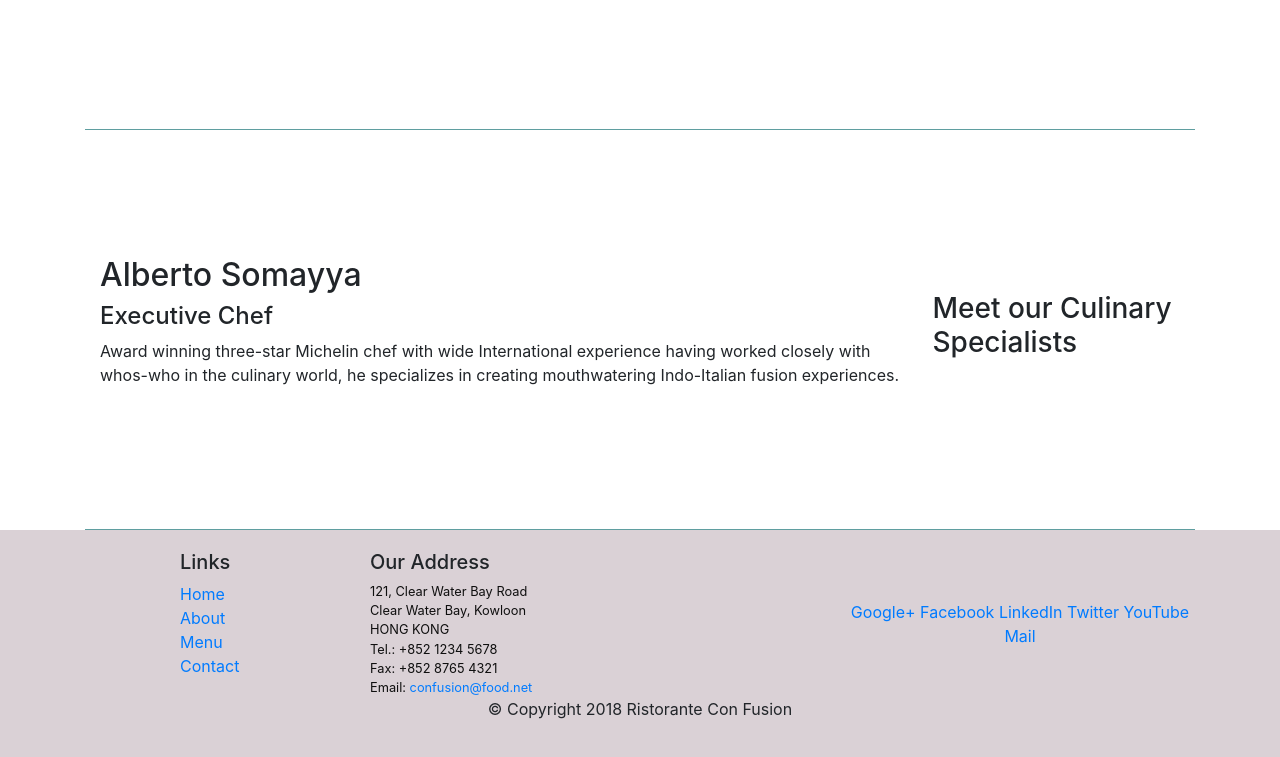
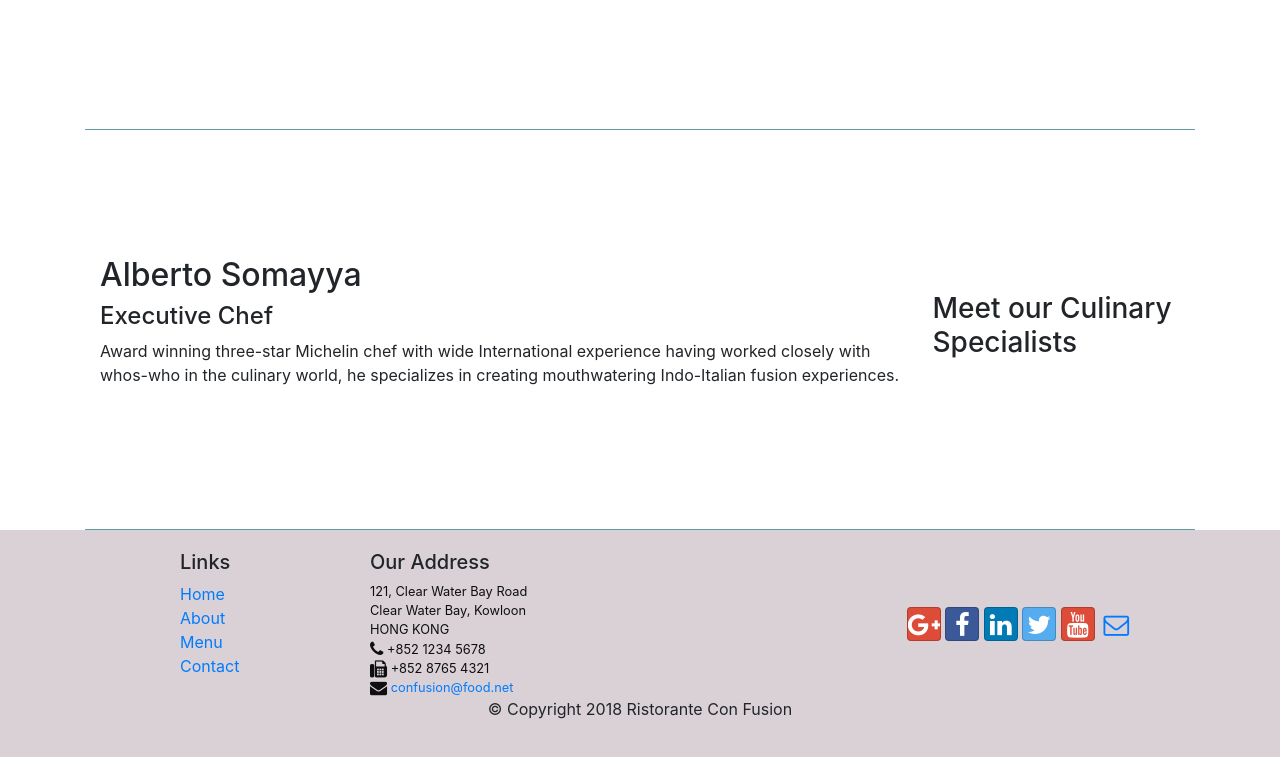
Before and after one commit to Ayovert/bootstrapTest, a website: page index.html in a window 1280 px wide. Shown: the part 1004-1761 px from the top of the page. Drawn offline with nearby package versions, Linux system fonts and the light colour scheme.

Commit message:
Icon Fonts

```diff
--- a/index.html
+++ b/index.html
@@ -9,6 +9,8 @@
 
      <!-- Bootstrap CSS -->
      <link rel="stylesheet" href="node_modules/bootstrap/dist/css/bootstrap.min.css">
+     <link rel="stylesheet" href="node_modules/font-awesome/css/font-awesome.min.css">
+     <link rel="stylesheet" href="node_modules/bootstrap-social/bootstrap-social.css">
      <link rel="stylesheet" href="css/styles.css">
     <title>Ristorante Con Fusion</title>
 </head>
@@ -23,10 +25,10 @@
             <a class="navbar-brand ml-auto" href="#">Ristorante Con Fusion</a>
             <div class="collapse navbar-collapse" id=Navbar>
                 <ul class="navbar-nav mr-auto">
-                    <li class="nav-item active"><a class="nav-link" href="#">Home</a></li>
-                    <li class="nav-item"><a class="nav-link" href="./aboutus.html">About Us</a></li>
-                    <li class="nav-item"><a class="nav-link" href="">Menu</a></li>
-                    <li class="nav-item"><a class="nav-link" href="">Contact Us</a></li>
+                    <li class="nav-item active"><a class="nav-link" href="#"><span class="fa fa-home fa-lg"></span> Home</a></li>
+                    <li class="nav-item"><a class="nav-link" href="./aboutus.html"><span class="fa fa-info fa-lg"></span> About Us</a></li>
+                    <li class="nav-item"><a class="nav-link" href=""><span class="fa fa-list fa-lg"></span> Menu</a></li>
+                    <li class="nav-item"><a class="nav-link" href=""><span class="fa fa-address-card fa-lg"></span> Contact Us</a></li>
                 </ul>
             </div>
 
@@ -101,19 +103,19 @@
 		              121, Clear Water Bay Road<br>
 		              Clear Water Bay, Kowloon<br>
 		              HONG KONG<br>
-		              Tel.: +852 1234 5678<br>
-		              Fax: +852 8765 4321<br>
-		              Email: <a href="mailto:confusion@food.net">confusion@food.net</a>
+		              <i class="fa fa-phone fa-lg"></i>  +852 1234 5678<br>
+		              <i class="fa fa-fax fa-lg"></i> +852 8765 4321<br>
+		              <i class="fa fa-envelope fa-lg"></i> <a href="mailto:confusion@food.net"> confusion@food.net</a>
 		           </address>
                 </div>
                 <div class ="col-12 col-sm-4 align-self-center">
                     <div class="text-center">
-                        <a href="http://google.com/+">Google+</a>
-                        <a href="http://www.facebook.com/profile.php?id=">Facebook</a>
-                        <a href="http://www.linkedin.com/in/">LinkedIn</a>
-                        <a href="http://twitter.com/">Twitter</a>
-                        <a href="http://youtube.com/">YouTube</a>
-                        <a href="mailto:">Mail</a>
+                        <a class="btn btn-social-icon btn-google" href="http://google.com/+"><i class="fa fa-google-plus fa-lg"></i></a>
+                        <a class="btn btn-social-icon btn-facebook" href="http://www.facebook.com/profile.php?id="><i class="fa fa-facebook fa-lg"></i></a>
+                        <a class="btn btn-social-icon btn-linkedin" href="http://www.linkedin.com/in/"><i class="fa fa-linkedin fa-lg"></i></a>
+                        <a class="btn btn-social-icon btn-twitter" href="http://twitter.com/"><i class="fa fa-twitter fa-lg"></i></a>
+                        <a class="btn btn-social-icon btn-google" href="http://youtube.com/"><i class="fa fa-youtube fa-lg"></i></a>
+                        <a class="btn btn-social-icon btn-mail" href="mailto:"><i class="fa fa-envelope-o fa-lg"></i></a>
                     </div>
                 </div>
            </div>
--- a/package.json
+++ b/package.json
@@ -15,6 +15,8 @@
   },
   "dependencies": {
     "bootstrap": "^4.0.0",
+    "bootstrap-social": "^5.1.1",
+    "font-awesome": "^4.7.0",
     "jquery": "^3.3.1",
     "popper.js": "^1.12.9"
   }
```
Also changed, not shown: aboutus.html (+15 -13 lines), 1 other file.
